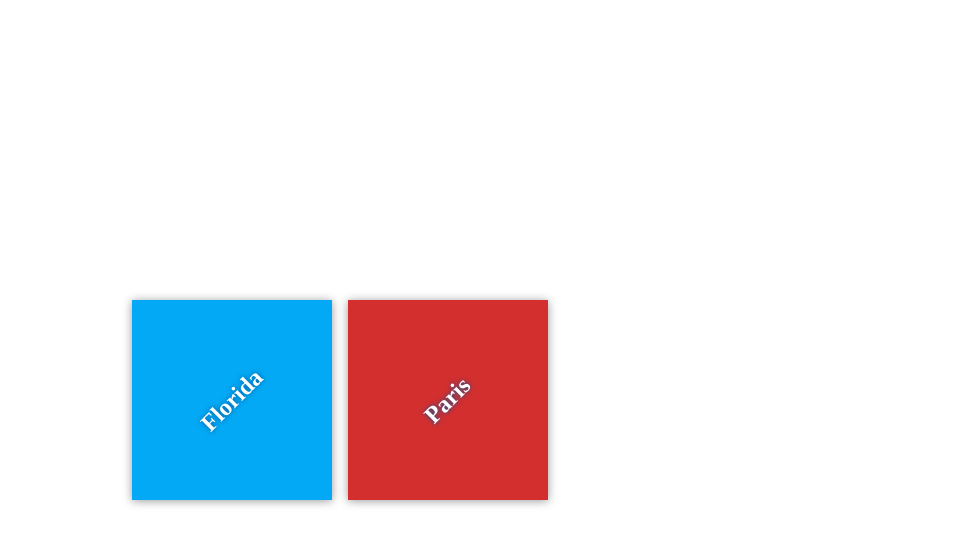
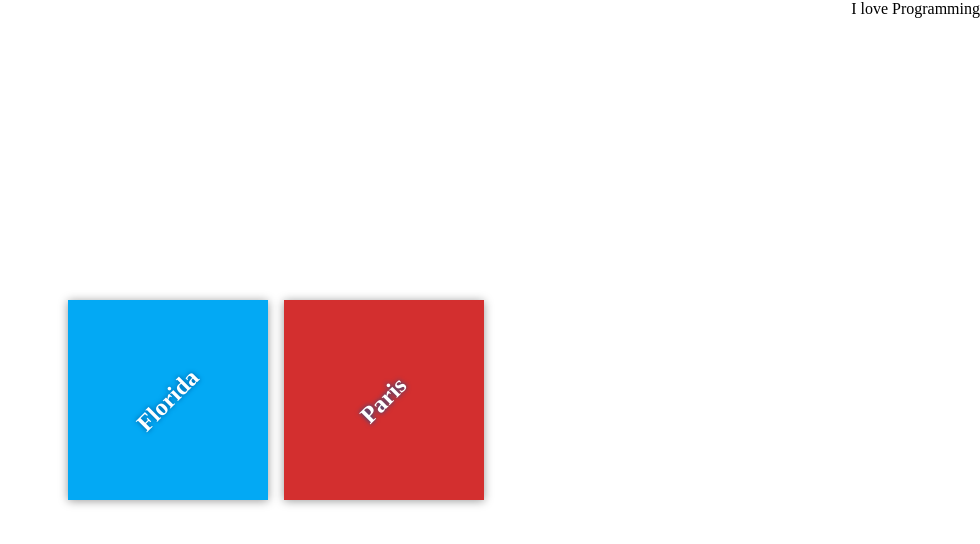
Before and after one commit to Wail1/my-travel-plans, a plain HTML site: page index.html in a window 1280 px wide. Shown: the whole page, without its empty margins (300-1280 px from the left). Drawn offline with Linux system fonts and the light colour scheme.

Commit message:
Add footer

```diff
--- a/index.html
+++ b/index.html
@@ -19,6 +19,11 @@
 </div>
 </div>
 </div>
-
+</div>
+<footer>
+  <section>
+    I love Programming
+  </section>
+</footer>
 </body>
 </html>
```
